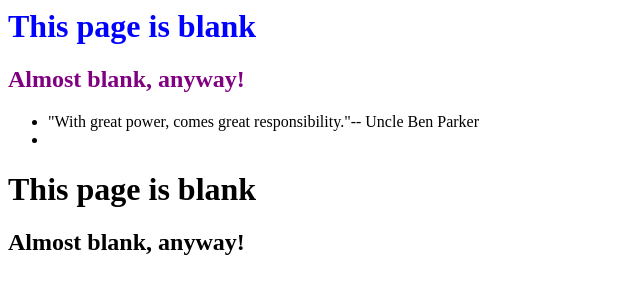
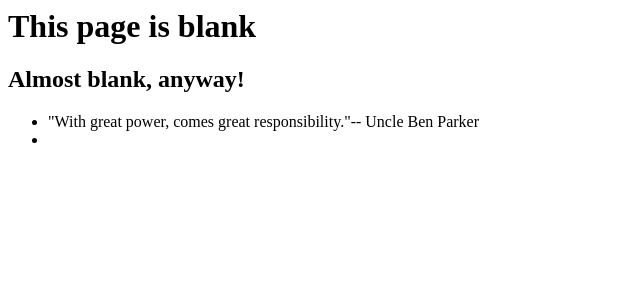
Before and after one commit to UPralat/0main_OpenSAP_repo, a plain HTML site: page index.html in a window 1280 px wide. Shown: the whole page, without its empty margins (0-640 px from the left). Drawn offline with Linux system fonts and the light colour scheme.

Commit message:
remove styles from both headers

```diff
--- a/index.html
+++ b/index.html
@@ -5,13 +5,11 @@
 <title>A Page of Quotations</title>
 </head>
 <body>
-	<h1 style="color:Blue">This page is blank</h1>
-	<h2 style="color:Purple">Almost blank, anyway!</h2>
+	<h1>This page is blank</h1>
+	<h2>Almost blank, anyway!</h2>
 	<ul>
 		<li>"With great power, comes great responsibility."-- Uncle Ben Parker</li>
 		<li></li>
 	</ul>
-	<h1>This page is blank</h1>
-	<h2>Almost blank, anyway!</h2>
 </body>
 </html>
```
